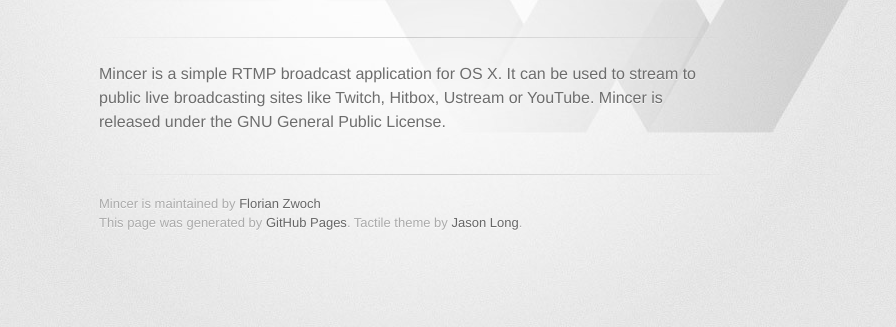
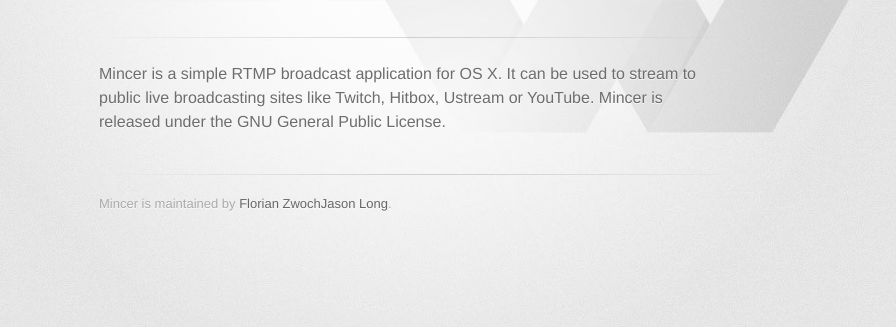
Before and after one commit to fzwoch/mincer, a plain HTML site: page index.html in a window 1280 px wide. Shown: the part 209-536 px from the top of the page, without its empty margins (231-1127 px from the left). Drawn offline with Linux system fonts and the light colour scheme.

Commit message:
footer fix

```diff
--- a/index.html
+++ b/index.html
@@ -35,8 +35,7 @@
         </section>
 
         <footer>
-          Mincer is maintained by <a href="https://github.com/fzwoch">Florian Zwoch</a><br>
-          This page was generated by <a href="https://pages.github.com">GitHub Pages</a>. Tactile theme by <a href="https://twitter.com/jasonlong">Jason Long</a>.
+          Mincer is maintained by <a href="https://github.com/fzwoch">Florian Zwoch</a. Tactile theme by <a href="https://twitter.com/jasonlong">Jason Long</a>.
         </footer>
 
 
```
